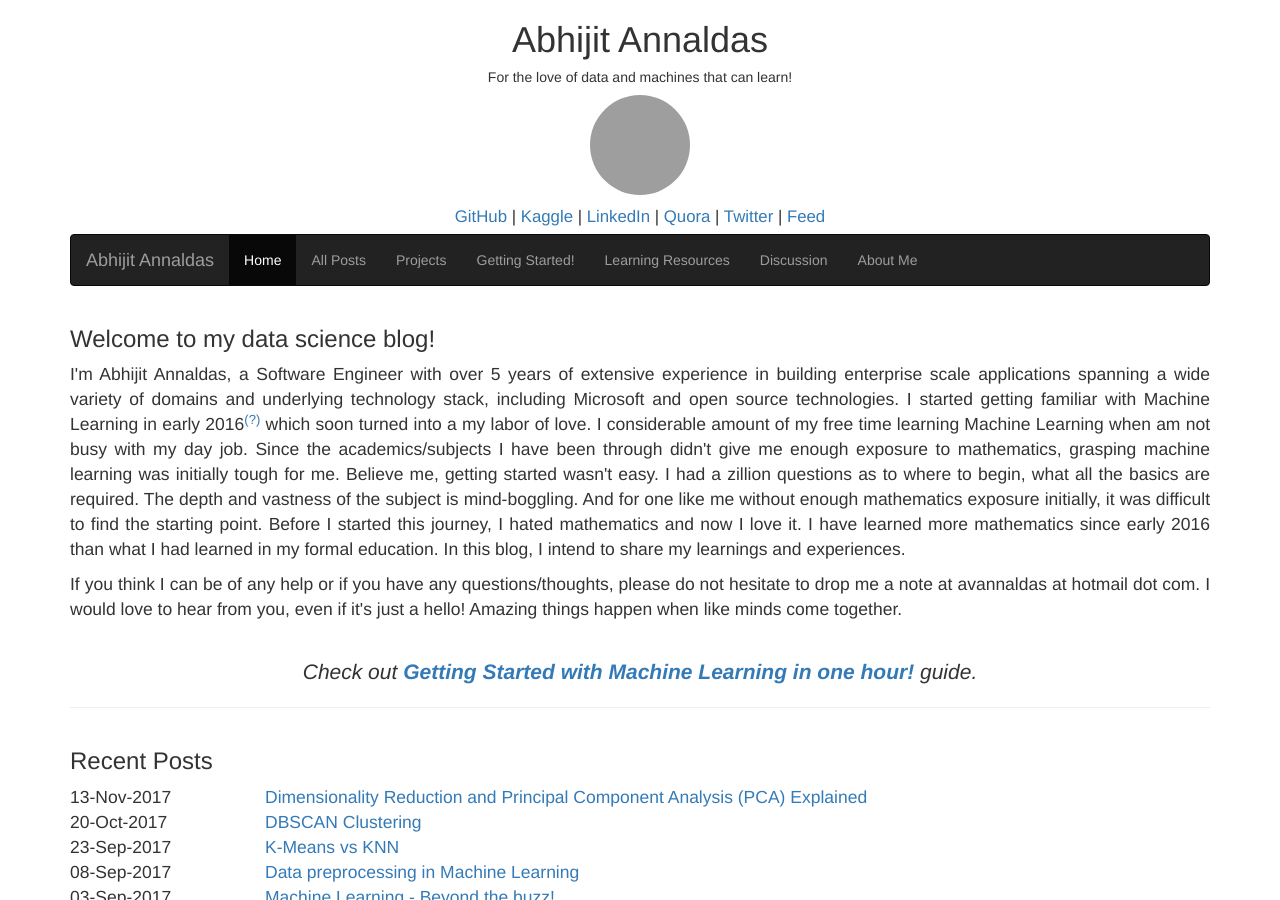
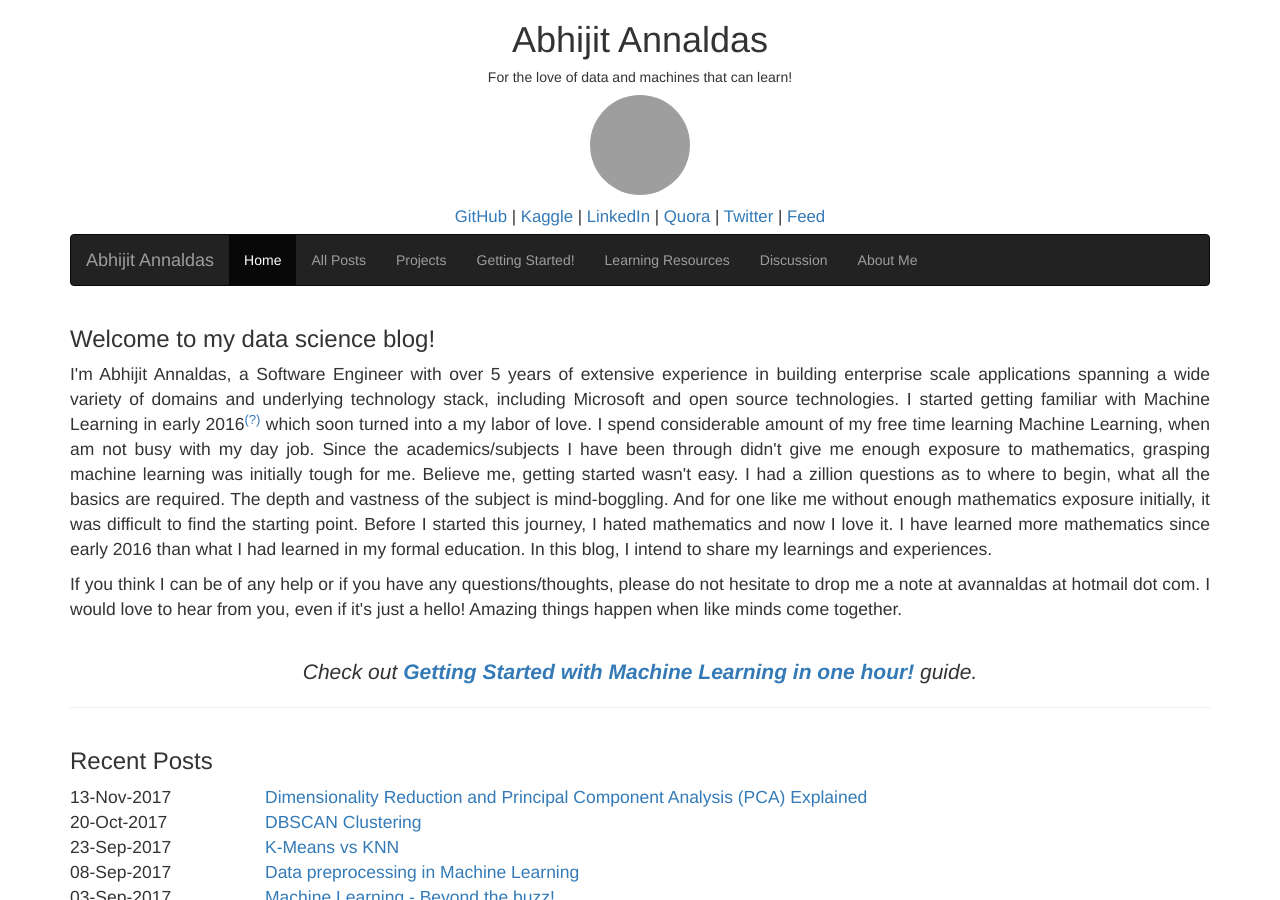
Before and after one commit to devm1023/ML_project, a Jekyll site: the page built from index.html, in a window 1280 px wide and 900 px high, cut to the strip 0-900 px from the top of the window. Built offline with Jekyll 4.4.1, drawn with Linux system fonts in a browser that asks for light colours; nearby versions of some CDN libraries; grey boxes are pictures that could not be loaded.

Commit message:
Update index.html

```diff
--- a/index.html
+++ b/index.html
@@ -5,7 +5,7 @@
 <div class="row" style="text-align:justify;">
 	<div class="col-sm-12" style="text-align:justify;">
 		<h3>Welcome to my data science blog!</h3>
-		<p>I'm Abhijit Annaldas, a Software Engineer with over 5 years of extensive experience in building enterprise scale applications spanning a wide variety of domains and underlying technology stack, including Microsoft and open source technologies. I started getting familiar with Machine Learning in early 2016<sup><A href="#a" title="When I came across an ML solution to diagnose diabetic retinopathy, I was blown away, and fell in love with ML. Someday, I wish to contribute to health sector to improve disease diagnosis, prevention, drug discovery, etc., something on those lines.">(?)</A></sup> which soon turned into a my labor of love. I considerable amount of my free time learning Machine Learning when am not busy with my day job. Since the academics/subjects I have been through didn't give me enough exposure to mathematics, grasping machine learning was initially tough for me. Believe me, getting started wasn't easy. I had a zillion questions as to where to begin, what all the basics are required. The depth and  vastness of the subject is mind-boggling. And for one like me without enough mathematics exposure initially, it was difficult to find the starting point. Before I started this journey, I hated mathematics and now I love it. I have learned more mathematics since early 2016 than what I had learned in my formal education. In this blog, I intend to share my learnings and experiences.</p>
+		<p>I'm Abhijit Annaldas, a Software Engineer with over 5 years of extensive experience in building enterprise scale applications spanning a wide variety of domains and underlying technology stack, including Microsoft and open source technologies. I started getting familiar with Machine Learning in early 2016<sup><A href="#a" title="When I came across an ML solution to diagnose diabetic retinopathy, I was blown away, and fell in love with ML. Someday, I wish to contribute to health sector to improve disease diagnosis, prevention, drug discovery, etc., something on those lines.">(?)</A></sup> which soon turned into a my labor of love. I spend considerable amount of my free time learning Machine Learning, when am not busy with my day job. Since the academics/subjects I have been through didn't give me enough exposure to mathematics, grasping machine learning was initially tough for me. Believe me, getting started wasn't easy. I had a zillion questions as to where to begin, what all the basics are required. The depth and  vastness of the subject is mind-boggling. And for one like me without enough mathematics exposure initially, it was difficult to find the starting point. Before I started this journey, I hated mathematics and now I love it. I have learned more mathematics since early 2016 than what I had learned in my formal education. In this blog, I intend to share my learnings and experiences.</p>
 		<p>If you think I can be of any help or if you have any questions/thoughts, please do not hesitate to drop me a note at avannaldas at hotmail dot com. I would love to hear from you, even if it's just a hello! Amazing things happen when like minds come together.</p>
 	</div>
 </div>
```
